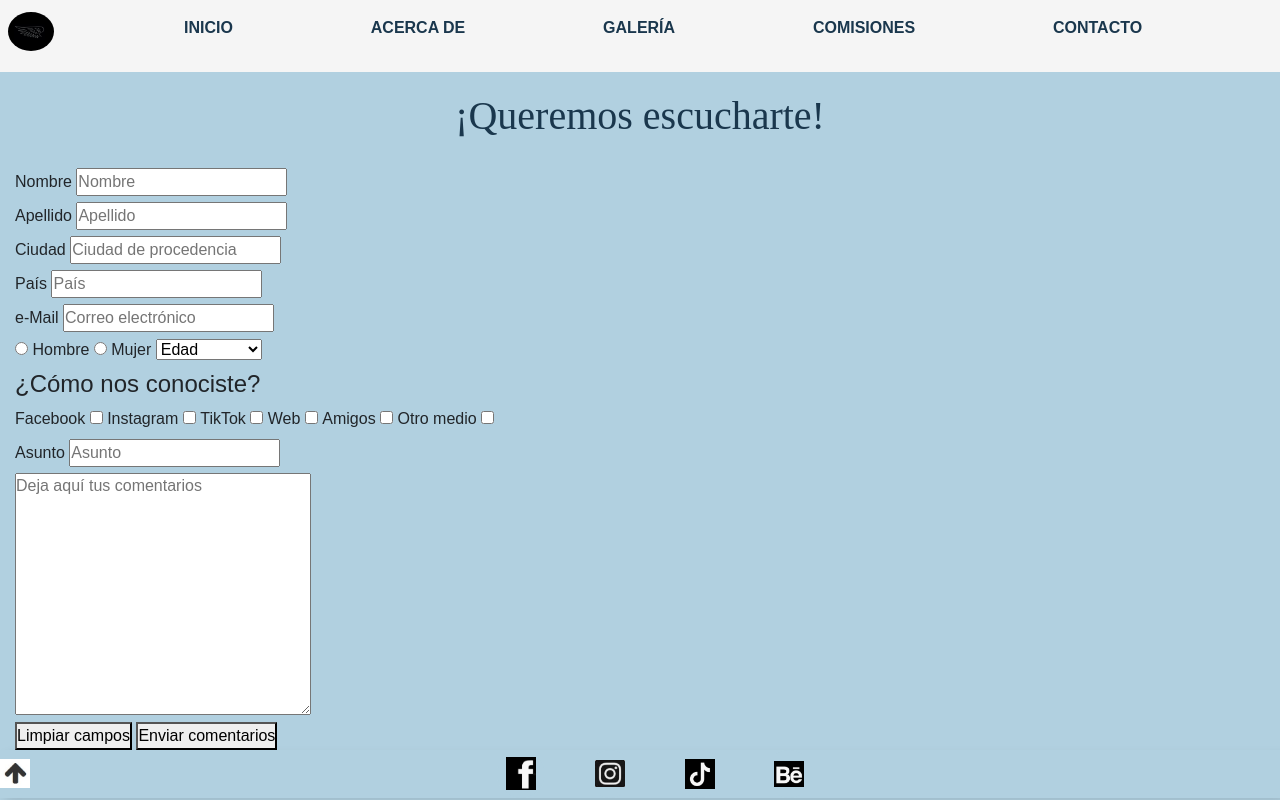
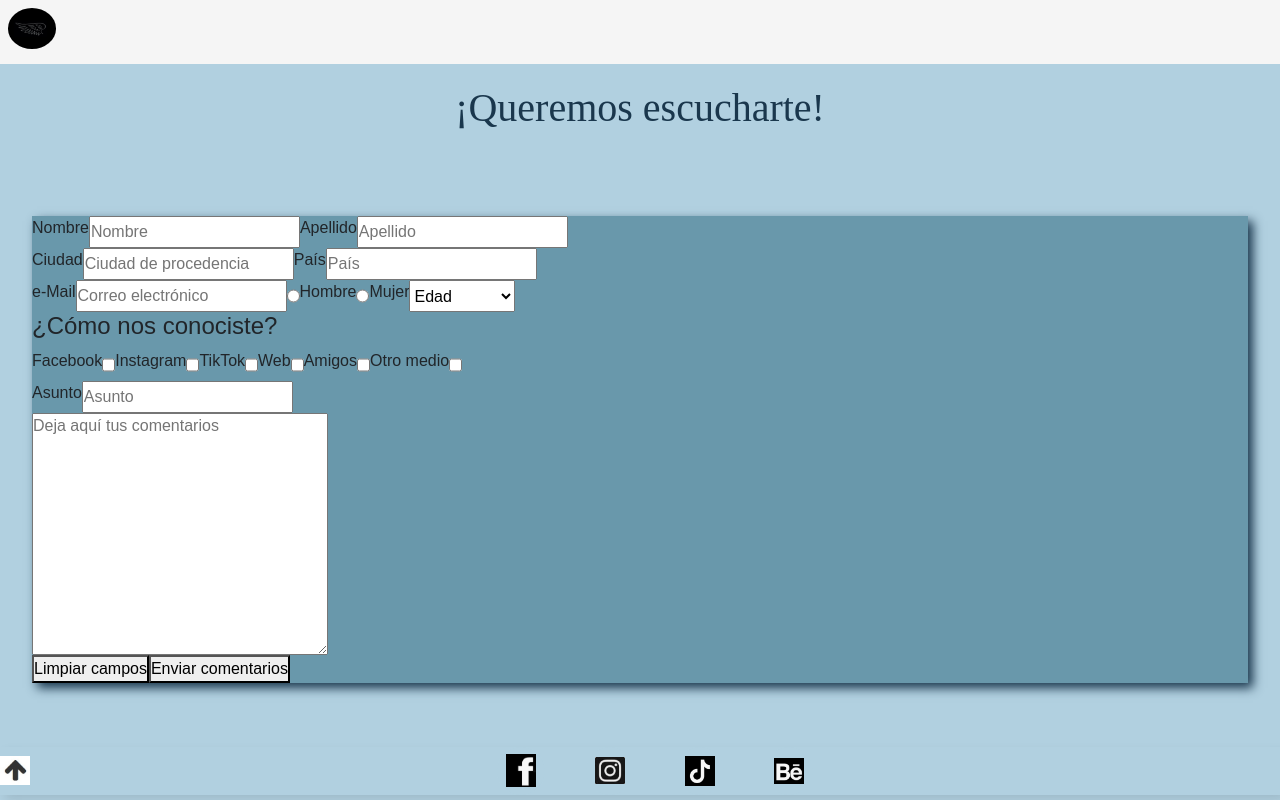
Before and after one commit to myrthala/Desaf-o-5---Wong, a plain HTML site: page pages/contact.html in a window 1280 px wide. Drawn offline with nearby package versions, Linux system fonts and the light colour scheme.

Commit message:
Bootstrap agregado a index y contact.

```diff
--- a/css/style.css
+++ b/css/style.css
@@ -29,7 +29,7 @@
 
 
 
-  /* +++++++++++++++++> */
+/* +++++++++++++++++> */
 /* HEADER */
 /* +++++++++++ */
 header {
@@ -242,7 +242,7 @@ footer {
   text-align: center;
 }
 
-.home__mainContainer {
+.container-fluid {
   background-color: #6998ab;
   box-shadow: 5px 5px 10px #1a374d;
   width: 95%;
@@ -250,7 +250,7 @@ footer {
   align-items: center;
 }
 
-.home__mainContainer section.home__categoriesContainer {
+.container-fluid section.home__categoriesContainer {
   display: flex;
   flex-direction: column;
   height: 500px;
@@ -262,7 +262,7 @@ footer {
   box-shadow: 5px 5px 10px rgba(0, 0, 0, 0.1);
 }
 
-.home__mainContainer section.home__categoriesContainer .home__category--image {
+.container-fluid section.home__categoriesContainer .home__category--image {
   display: flex;
   justify-content: center;
   align-items: center;
@@ -271,7 +271,7 @@ footer {
   position: relative;
 }
 
-.home__mainContainer
+.container-fluid
   section.home__categoriesContainer
   .home__category--image
   a {
@@ -281,7 +281,7 @@ footer {
   position: absolute;
   transition: all 0.5s ease-in;
 }
-.home__mainContainer
+.container-fluid
   section.home__categoriesContainer
   .home__category--image
   a:hover {
@@ -292,7 +292,7 @@ footer {
   padding: 0.3rem 0;
 }
 
-.home__mainContainer
+.container-fluid
   section.home__categoriesContainer
   .home__category--image
   .filter {
@@ -305,14 +305,14 @@ footer {
   transition: background-color 0.5s ease-in-out;
 }
 
-.home__mainContainer
+.container-fluid
   section.home__categoriesContainer
   .home__category--image
   .filter:hover {
   background-color: #406882;
 }
 
-.home__mainContainer section.home__table{
+.container-fluid section.home__table{
   border-collapse: collapse;
   width: 50%;
 }
@@ -326,7 +326,7 @@ footer {
   text-align: center;
 }
 
-.home__mainContainer section.home__table th, td {
+.container-fluid section.home__table th, td {
   padding: 15px;
   text-align: left;
 }
@@ -347,12 +347,12 @@ div.MasterpieceDescription {
 /* Media queries */
 
 @media screen and (min-width: 768px) {
-  .home__mainContainer section.home__categoriesContainer {
+  .container-fluid section.home__categoriesContainer {
     flex-direction: row;
     height: 300px;
   }
 
-  .home__mainContainer section.home__table{
+  .container-fluid section.home__table{
     border-collapse: collapse;
     width: 100%;
   }
--- a/pages/contact.html
+++ b/pages/contact.html
@@ -24,19 +24,9 @@
             <i class="fa-solid fa-bars"></i>
         </label>
         <input type="checkbox" id="menu">
-        <nav class="header__menu">
-            <label for="menu" class="header__closeMenu">
-                <i class="fa-solid fa-circle-xmark"></i>
-            </label>
-            <ul>
-                <li><a href="../index.html">Inicio</a></li>
-                <li><a href="../pages/about.html">Acerca de</a></li>
-                <li><a href="../pages/gallery.html">Galería</a></li>
-                <li><a href="../pages/commissions.html">Comisiones</a></li>
-                <li><a href="../pages/contact.html">Contacto</a></li>
-            </ul>
-        </nav>
     </header>
+
+
     <body>
         <h1 class="header__title">¡Queremos escucharte!</h1>
 
@@ -44,22 +34,27 @@
         <section class="buttons">
             <form action="#" method="get" enctype="">
                 <fieldset>
-                    <label for="">Nombre</label>
-                    <input type="text" name="userName" id="nombre" placeholder="Nombre" required> <br>
+                     <div class= "row">
+                     <label for="">Nombre</label>
+                    <input type="text" name="userName" id="nombre" placeholder="Nombre" required>
                     <label for="">Apellido</label>
-                    <input type="text" lastname="userLastN" id="apellido" placeholder="Apellido"><br>
+                    <input type="text" lastname="userLastN" id="apellido" placeholder="Apellido">
+                    </div>
+
+                    <div class= "row">
                     <label for="">Ciudad</label>
-                    <input type="text" city="city" id="ciudad" placeholder="Ciudad de procedencia"><br>
+                    <input type="text" city="city" id="ciudad" placeholder="Ciudad de procedencia">
                     <label for="">País</label>
-                    <input type="text" country="country" id="country" placeholder="País" required><br>
+                    <input type="text" country="country" id="country" placeholder="País" required>
+                     </div>
+
+                      <div class= "row">
                     <label for="">e-Mail</label>
-                    <input type="email" name="email" placeholder="Correo electrónico" required><br>
-
+                    <input type="email" name="email" placeholder="Correo electrónico" required>
                     <input type="radio" name="gender">
                     <label for="male">Hombre</label>
                     <input type="radio" name="gender">
                     <label for="female">Mujer</label>
-
                 <!-- La lista desplegable de edad pudiera cambiarse por input -->
                 <select name="edad">
                     <option value="" hidden selected>Edad</option>
@@ -112,10 +107,14 @@
                     <option value="">63</option>
                     <option value="">64</option>
                     <option value="">65 o más</option>
-                </select><br>
+                </select>
+                </div>
 
                 <!-- Checkbox -->
+                 <div class= "row">
                 <h4>¿Cómo nos conociste?</h4>
+                </div>
+                 <div class= "row">
                     <label for="facebook">Facebook</label>
                     <input type="checkbox" name="meet" id="face" value="face">
                     <label for="instagram">Instagram</label>
@@ -128,13 +127,19 @@
                     <input type="checkbox" name="meet" id="friends" value="friends">
                     <label for="other">Otro medio</label>
                     <input type="checkbox" name="meet" id="friends" value="friends"><br>
+   				 </div>
 
+    			<div class= "row">
                 <label for="">Asunto</label>
-                <input type="text" name="subject" id="asunto" placeholder="Asunto"> <br>
-                <textarea name="message" placeholder="Deja aquí tus comentarios" cols="30" rows="10"></textarea><br>
-
+                <input type="text" name="subject" id="asunto" placeholder="Asunto">
+                </div>
+                <div class= "row">
+                <textarea name="message" placeholder="Deja aquí tus comentarios" cols="30" rows="10"></textarea>
+                </div>
+                <div class= "row">
                 <button type="reset">Limpiar campos</button>
                 <button type="submit">Enviar comentarios</button>
+                </div>
 
                 </fieldset>
             </form>
```
Also changed, not shown: index.html (+13 -4 lines).
